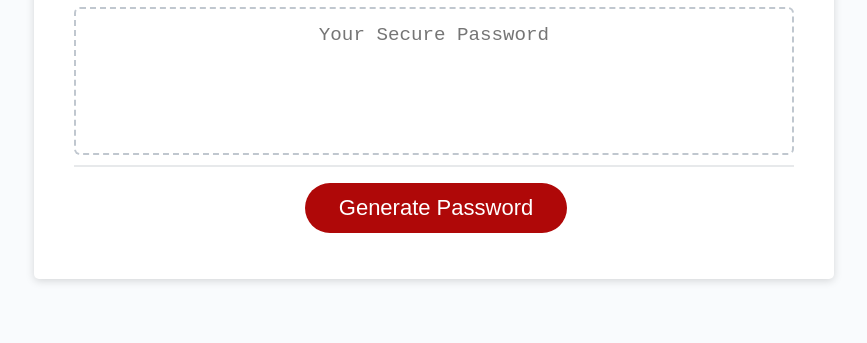
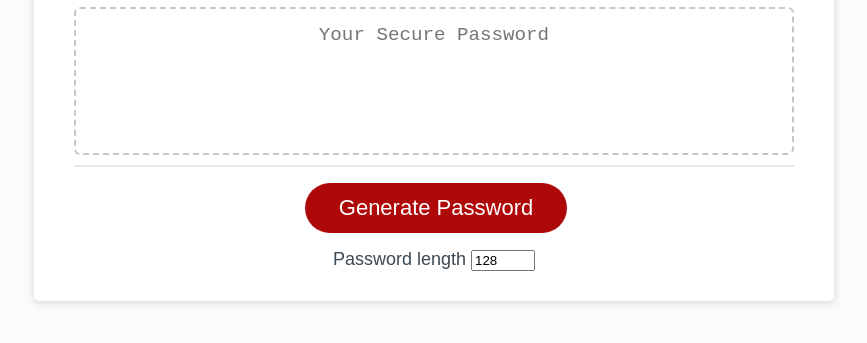
Before and after one commit to DewdropStudio/PasswordGenerator, a plain HTML site: page Develop/index.html in a window 1280 px wide. Shown: the part 241-584 px from the top of the page, without its empty margins (206-1073 px from the left). Drawn offline with Linux system fonts and the light colour scheme.

Commit message:
Adding Password Length Settings

```diff
--- a/Develop/index.html
+++ b/Develop/index.html
@@ -26,6 +26,18 @@
         </div>
         <div class="card-footer">
           <button id="generate" class="btn">Generate Password</button>
+
+          <!-- Adding Settings -->
+          <div class="settings">
+            <!-- Length of Password -->
+            <div class="setting">
+              <label for="length">Password length
+              </label>
+              <input type="number" id="length" min="8" max="128" value="128"/>
+            </div>
+          </div>
+
+
         </div>
       </div>
     </div>
```
